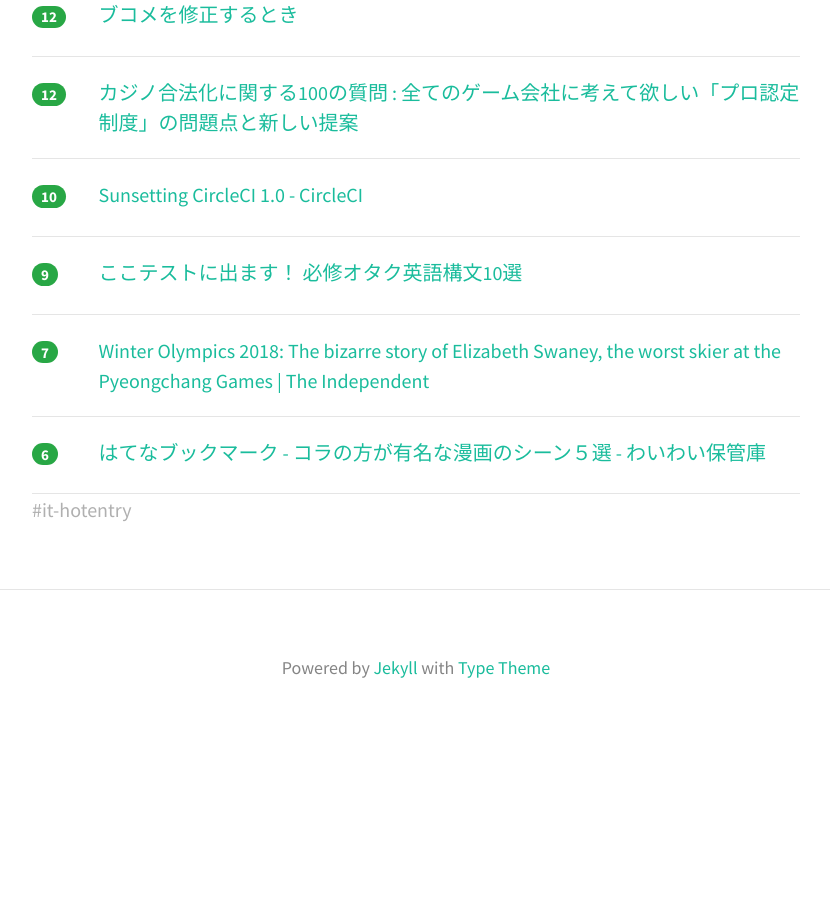
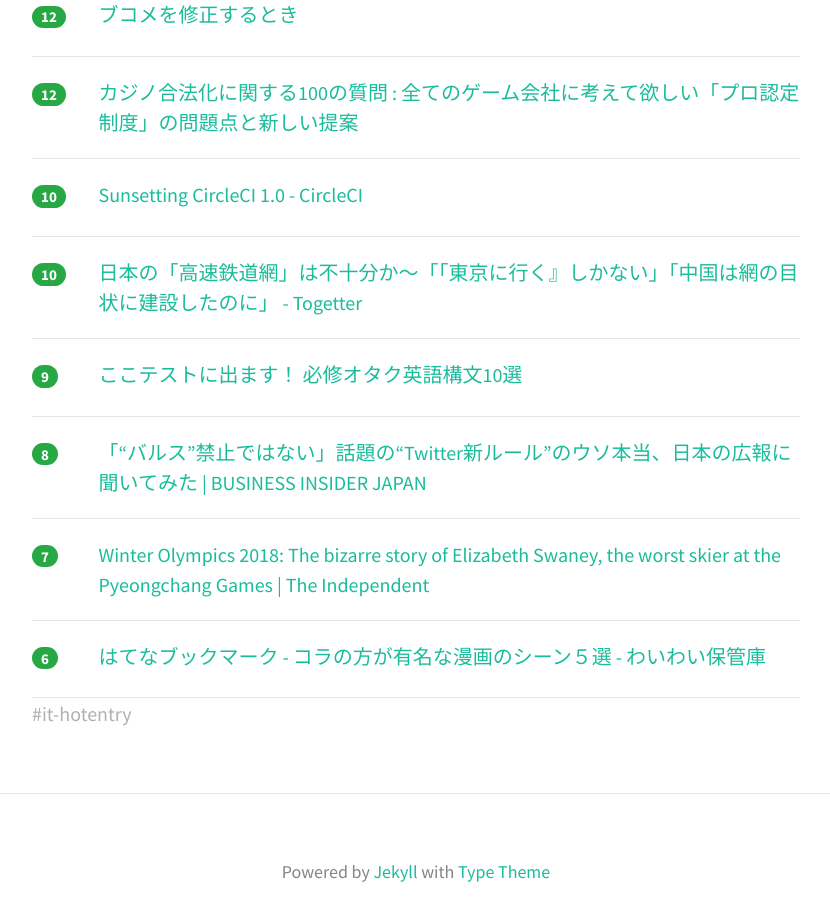
Before and after one commit to yatta47/hatena-matome-site, a Jekyll site: the page built from _posts/2018-02-24-hatena.md, in a window 1280 px wide and 900 px high, scrolled down 3476 px. Shown: the whole window, without its empty margins (224-1054 px from the left). Built offline with Jekyll 4.4.1, drawn with Linux system fonts in a browser that asks for light colours; nearby versions of some CDN libraries; before the commit the page ends 4221 px from its top, so only the background shows below that.

Commit message:
Updated 2018-02-24

```diff
--- a/_posts/2018-02-24-hatena.md
+++ b/_posts/2018-02-24-hatena.md
@@ -182,8 +182,18 @@ tags: [it-hotentry]
 </div>
 <hr>
 <div class="row">
+<div class="col-1"><span class="badge badge-pill badge-success h2">10</span></div>
+<div class="col-11"><a href='https://togetter.com/li/1202258' target='_blank'>日本の「高速鉄道網」は不十分か～「「東京に行く』しかない」「中国は網の目状に建設したのに」 - Togetter</a></div>
+</div>
+<hr>
+<div class="row">
 <div class="col-1"><span class="badge badge-pill badge-success h2">9</span></div>
 <div class="col-11"><a href='https://www.buzzfeed.com/jp/eccjp/tsugino-genbamade-shinenai' target='_blank'>ここテストに出ます！ 必修オタク英語構文10選</a></div>
+</div>
+<hr>
+<div class="row">
+<div class="col-1"><span class="badge badge-pill badge-success h2">8</span></div>
+<div class="col-11"><a href='https://www.businessinsider.jp/post-162702' target='_blank'>「“バルス”禁止ではない」話題の“Twitter新ルール”のウソ本当、日本の広報に聞いてみた | BUSINESS INSIDER JAPAN</a></div>
 </div>
 <hr>
 <div class="row">
```
Also changed, not shown: other parts of _posts/2018-02-24-hatena.md (+2 -2 lines).
